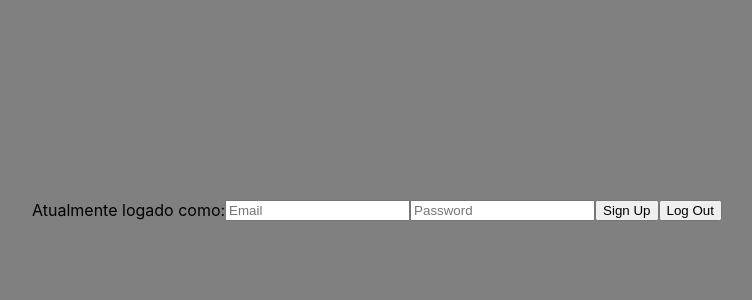
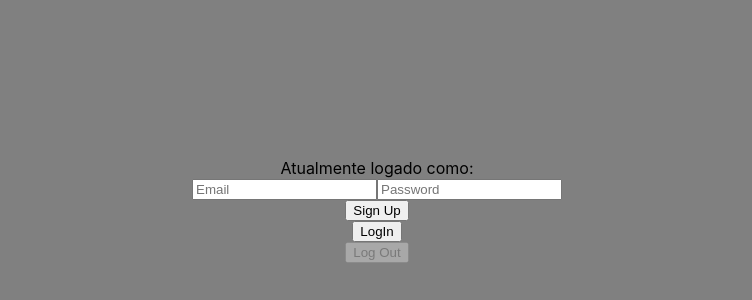
Before and after one commit to luizfelper/AuthUserEmailAndPass, a React (Create React App) app: page / in a window 1280 px wide. Shown: the part 190-490 px from the top of the page, without its empty margins (263-1015 px from the left). Built offline with nearby package versions, Linux system fonts and the light colour scheme; no server answers.

Commit message:
Criação do botão de login e tratamento do logOut

```diff
--- a/src/App.css
+++ b/src/App.css
@@ -5,12 +5,12 @@
   display: flex;
   align-items: center;
   justify-content: center;
+  flex-direction: column;
 }
 .Container {
   width: 300px;
   height: auto;
   display: flex;
-  flex-direction: column;
   justify-content: center;
   align-items: center;
 }
--- a/src/App.js
+++ b/src/App.js
@@ -1,6 +1,6 @@
 import './App.css';
 import React, { useState, useRef } from 'react';
-import { singup, logout, useAuth } from './firebase';
+import { singup, login, logout, useAuth } from './firebase';
 
 
 function App() {
@@ -15,7 +15,7 @@ function App() {
     try {
       await singup(emailRef.current.value, passwordRef.current.value);
     } catch {
-      console.log("error");
+      console.log("error: ");
     }
       setLoading(false);
   }
@@ -26,6 +26,16 @@ function App() {
       await logout();
     } catch {
       console.log("error");
+    }
+      setLoading(false);
+  }
+
+  async function handleLogin() {
+    setLoading(true);
+    try {
+      await login(emailRef.current.value, passwordRef.current.value);
+    } catch {
+      console.log("error: ");
     }
       setLoading(false);
   }
@@ -43,7 +53,8 @@ function App() {
         </div>
 
         <button disabled={loading || currentUser != null} onClick={handleSignup}>Sign Up</button>
-        <button onClick={handleLogout}>Log Out</button>
+        <button disabled={loading || currentUser != null} onClick={handleLogin}>LogIn</button>
+        <button  disabled={loading || !currentUser } onClick={handleLogout}>Log Out</button>
       </div>
     );
   }
--- a/src/firebase.js
+++ b/src/firebase.js
@@ -1,6 +1,6 @@
 import {useState, useEffect} from 'react';
 import { initializeApp } from "firebase/app";
-import {getAuth, createUserWithEmailAndPassword, onAuthStateChanged, signOut } from "firebase/auth";
+import {getAuth, signInWithEmailAndPassword, createUserWithEmailAndPassword, onAuthStateChanged, signOut } from "firebase/auth";
 
 // Your web app's Firebase configuration
 const firebaseConfig = {
@@ -20,6 +20,14 @@ export function singup(email, password) {
     return createUserWithEmailAndPassword(auth, email, password);
 }
 
+export function login(email, password) {
+    return signInWithEmailAndPassword(auth, email, password);
+}
+
+export function logout() {
+    signOut(auth);
+}
+
 //Hook customizado para pegar o usuario logado
 export function useAuth() {
     const [currentUser, setCurrentUser] = useState();
@@ -31,7 +39,3 @@ export function useAuth() {
 
     return currentUser;
 }
-
-export function logout() {
-    signOut(auth);
-}
```
